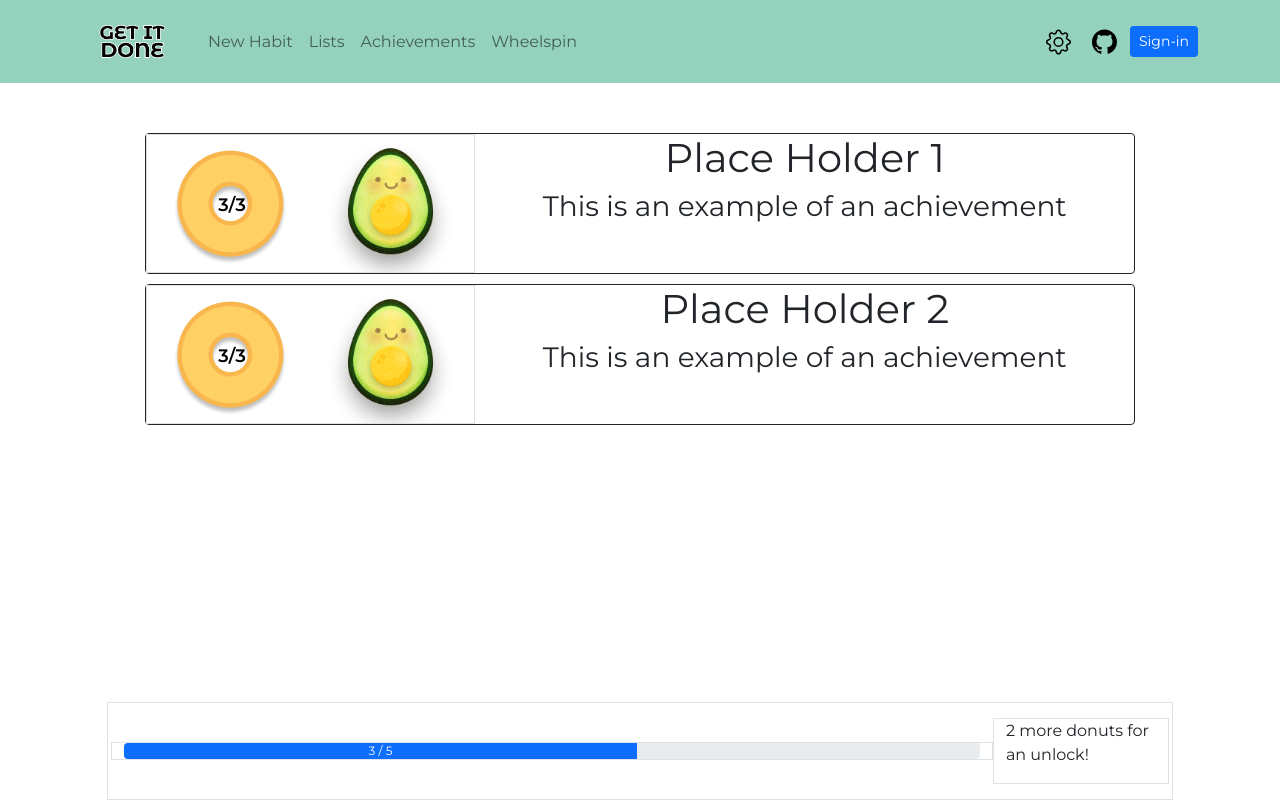
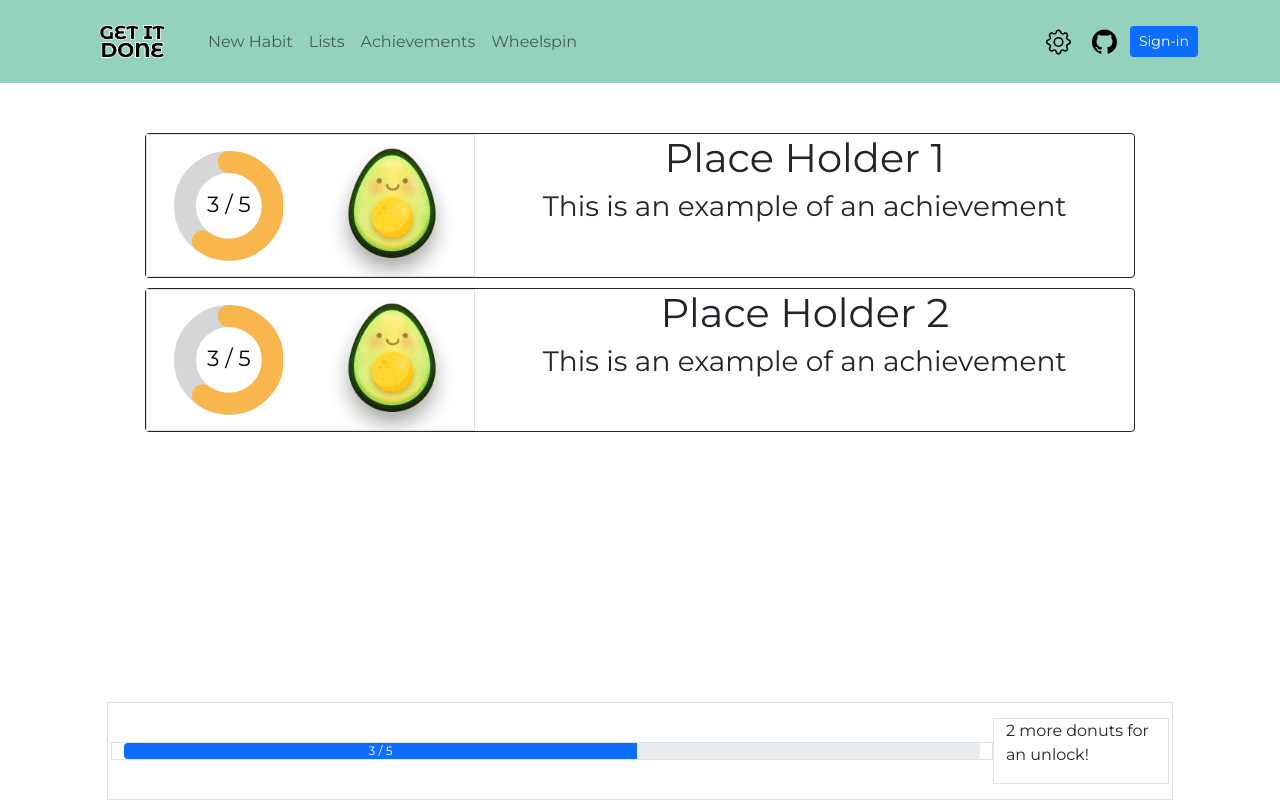
Before and after one commit to ccb1139/Get-it-Done-Gamified-to-do-list, a React (Create React App) app: page /Get-it-Done-Gamified-to-do-list/Achievements in a window 1280 px wide. Built offline with nearby package versions, Linux system fonts and the light colour scheme.

Commit message:
Added a donut component

```diff
--- a/src/components/Achievement.js
+++ b/src/components/Achievement.js
@@ -1,4 +1,5 @@
 import Image from 'react-bootstrap/Image'
+import Donut from './Donut'
 
 const Achievement = ({donut, badge, title, description}) => {
   return (
@@ -8,7 +9,8 @@ const Achievement = ({donut, badge, title, description}) => {
         <div className='achv-info col-lg-4 d-flex align-items-center justify-content-center border' id='achv-progress'>
             <div className='row d-flex align-items-center'>
                 <div className="col-md col-lg acvh-iholder">
-                    <Image className='col acvh-img' id="achv-donut" src={donut} fluid/>
+                    {/* <Image className='col acvh-img' id="achv-donut" src={donut} fluid/> */}
+                    <Donut total={3} complete={5} size={150}></Donut>
                 </div>
                 <div className="col-md col-lg acvh-iholder">
                     <Image className='col acvh-img' id="achv-badge" src={badge} fluid />
--- /dev/null
+++ b/src/components/Donut.js
@@ -0,0 +1,29 @@
+import {
+    CircularProgressbar,
+    CircularProgressbarWithChildren,
+    buildStyles
+  } from "react-circular-progressbar";
+  import "react-circular-progressbar/dist/styles.css";
+
+// Complete = number of tasks complete
+// Total = number of tasks total
+// Size = the donut is in a square div so the size of one side of the div
+function Donut({complete, total, size}) {
+  return (
+      <div style={{padding: "15px", maxHeight: size, maxWidth: size}}>
+          <CircularProgressbar
+            value={(total/complete) * 100}
+            text={total + " / " + complete}
+            strokeWidth={20}
+            styles={buildStyles({
+                pathColor:"#F8B64C",
+                textColor:"black"
+            })}
+            >
+            </CircularProgressbar>
+      </div>
+
+  )
+}
+
+export default Donut
```
